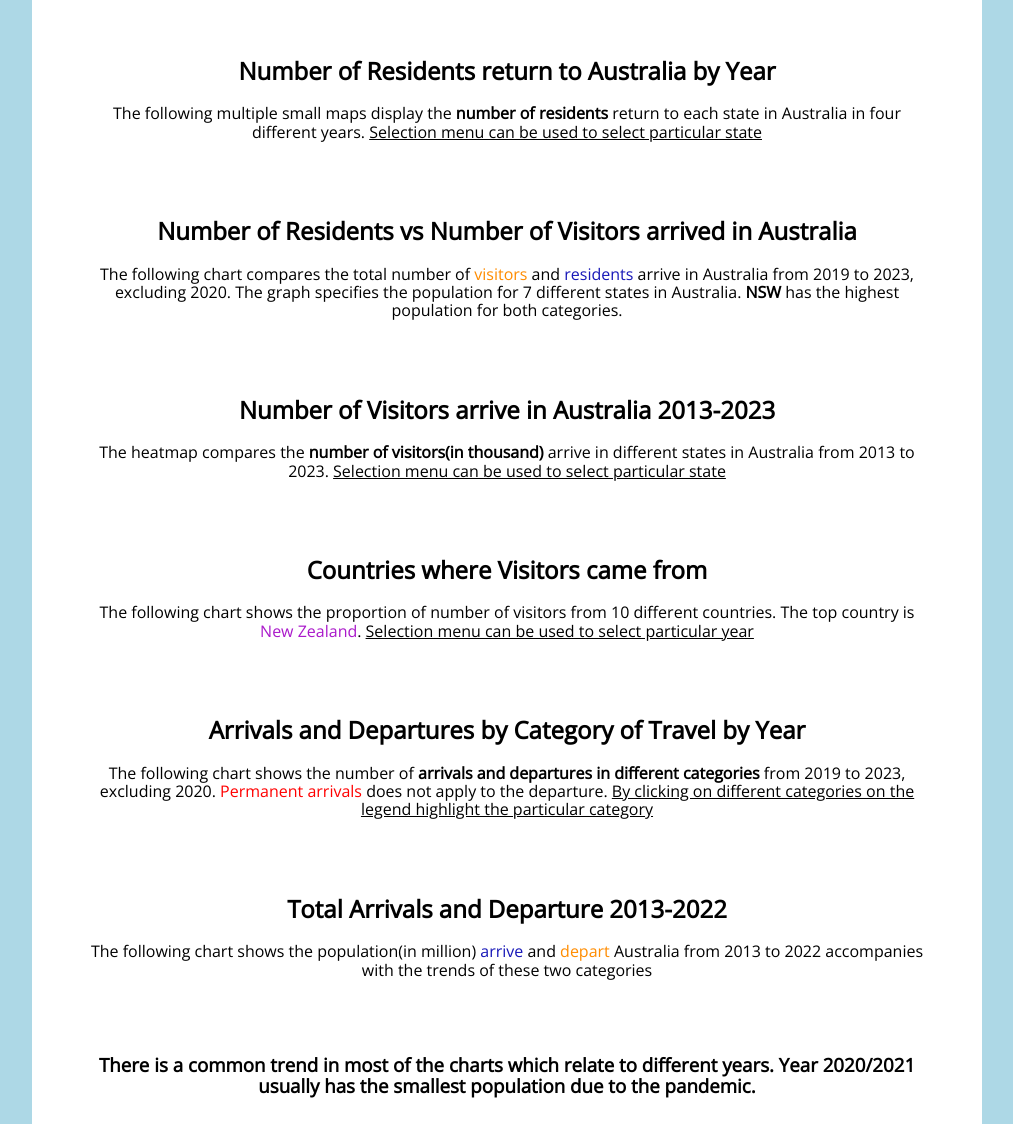
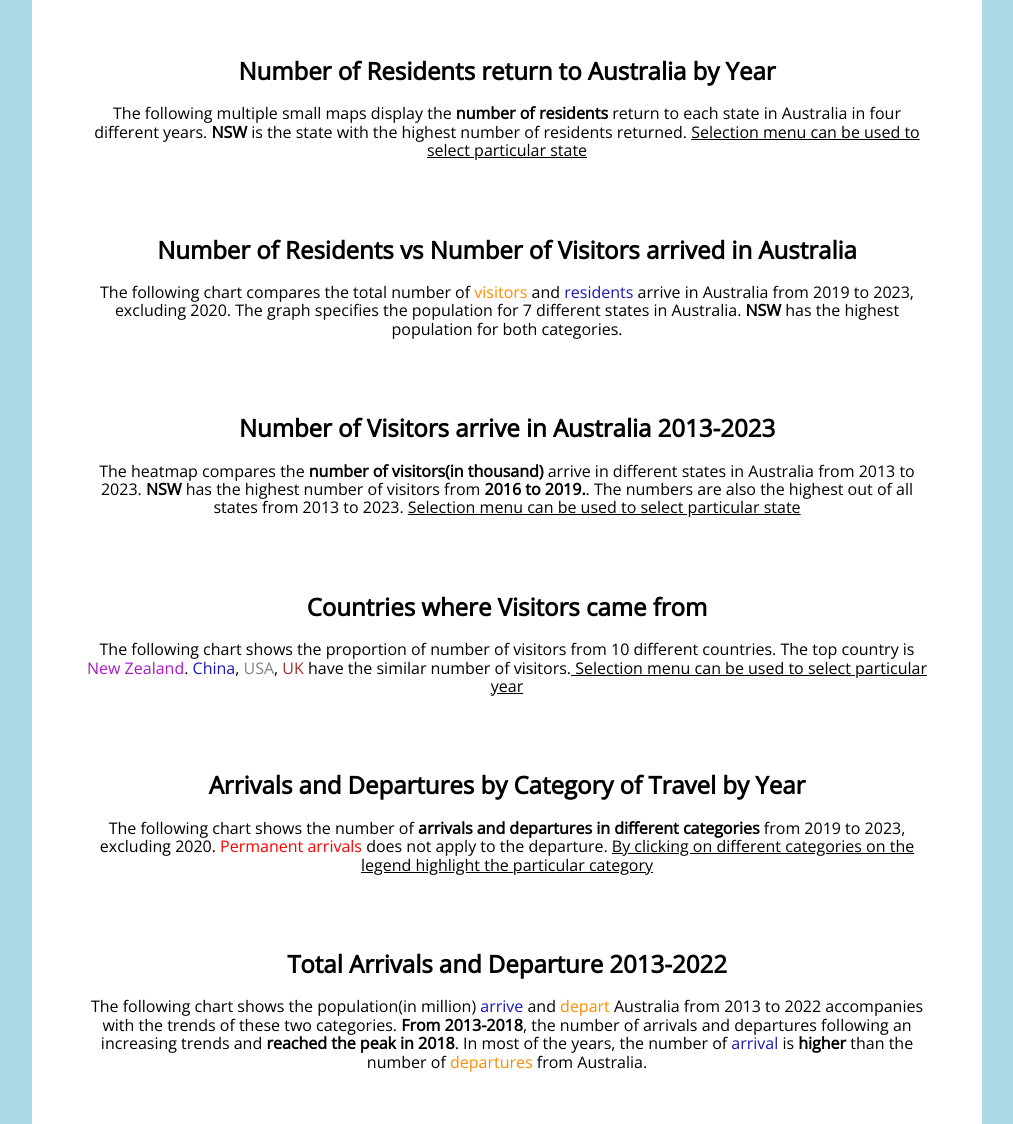
Before and after one commit to ZhuojiaWu/3179A2, a plain HTML site: page index.html in a window 1280 px wide. Shown: the part 152-1276 px from the top of the page, without its empty margins (133-1146 px from the left). Drawn offline with nearby package versions, Linux system fonts and the light colour scheme; a script that the page names is missing.

Commit message:
Update index.html

```diff
--- a/index.html
+++ b/index.html
@@ -44,7 +44,7 @@
       <div class="pure-u-1-1">
         <h2>Number of Residents return to Australia by Year</h2>
         <p>The following multiple small maps display the <b>number of residents</b> return to
-          each state in Australia in four different years. <u> Selection menu can be used to select particular state</u></p>
+          each state in Australia in four different years. <b>NSW</b> is the state with the highest number of residents returned. <u> Selection menu can be used to select particular state</u></p>
       </div>
       <div class="pure-u-1-1">
         <div id="vis5" class="vis-container"></div>
@@ -70,7 +70,7 @@
     <div class="pure-g">
       <div class="pure-u-1-1">
         <h2>Number of Visitors arrive in Australia 2013-2023</h2>
-        <p>The heatmap compares the <b>number of visitors(in thousand)</b> arrive in different states in Australia from 2013 to 2023. <u> Selection menu can be used to select particular state</u></p>
+        <p>The heatmap compares the <b>number of visitors(in thousand)</b> arrive in different states in Australia from 2013 to 2023. <b>NSW</b> has the highest number of visitors from <b>2016 to 2019.</b>. The numbers are also the highest out of all states from 2013 to 2023. <u> Selection menu can be used to select particular state</u></p>
       </div>
       <div class="pure-u-1-1">
         <div id="vis2" class="vis-container"></div>
@@ -82,7 +82,8 @@
     <div class="pure-g">
       <div class="pure-u-1-1">
         <h2>Countries where Visitors came from</h2>
-        <p>The following chart shows the proportion of number of visitors from 10 different countries. The top country is <span style="color: rgb(170, 25, 202);">New Zealand</span>. <u> Selection menu can be used to select particular year</u></p>
+        <p>The following chart shows the proportion of number of visitors from 10 different countries. The top country is <span style="color: rgb(170, 25, 202);">New Zealand</span>.
+          <span style="color: rgb(24, 24, 184);">China</span>, <span style="color:grey;">USA</span>, <span style="color:brown;">UK</span> have the similar number of visitors.<u> Selection menu can be used to select particular year</u></p>
       </div>
         <div class="pure-u-1-1">
           <div id="vis3" class="vis-container"></div>
@@ -109,7 +110,8 @@
       <div class="pure-u-1-1">
         <h2>Total Arrivals and Departure 2013-2022</h2>
         <p>The following chart shows the population(in million) <span style="color: rgb(24, 24, 184);">arrive</span> and
-          <span style="color: darkorange;">depart</span> Australia from 2013 to 2022 accompanies with the trends of these two categories  </p>
+          <span style="color: darkorange;">depart</span> Australia from 2013 to 2022 accompanies with the trends of these two categories. <b>From 2013-2018</b>, the number of arrivals and departures following an increasing trends and <b>reached the peak in 2018</b>.
+          In most of the years, the number of <span style="color: rgb(24, 24, 184);">arrival</span> is <b>higher</b> than the number of <span style="color: darkorange;">departures</span> from Australia.</p>
       </div>
         <div class="pure-u-1-1">
           <div id="vis4" ></div>
```
